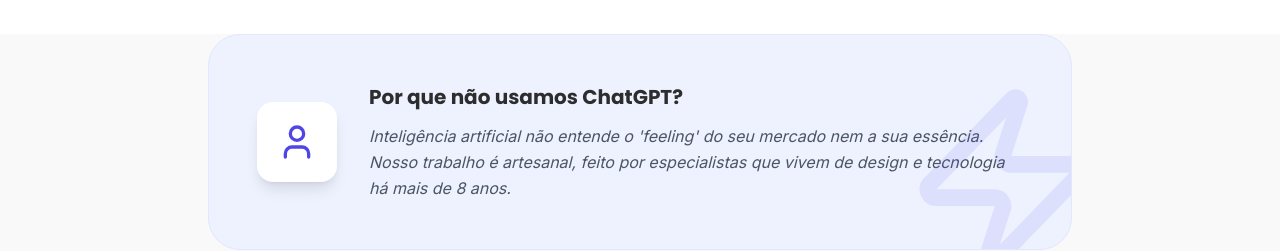
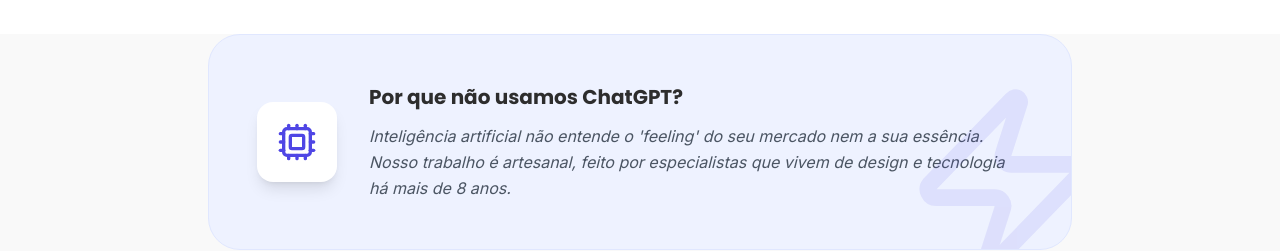
Before and after one commit to arthursl12/essentiaanaliseperfil, a React (Vite) app: page / in a window 1280 px wide. Shown: the part 4620-4871 px from the top of the page. Built offline with nearby package versions, Linux system fonts and the light colour scheme.

Commit message:
feat: Change AI icon to Cpu in AntiAIBanner section

```diff
--- a/App.tsx
+++ b/App.tsx
@@ -21,7 +21,8 @@
   Instagram,
   Target,
   Feather,
-  MessageSquareWarning
+  MessageSquareWarning,
+  Cpu
 } from 'lucide-react';
 import wppPreto from './wpp preto.png';
 import hero from './hero.jpg';
@@ -274,7 +275,7 @@
         <Zap size={200} className="text-indigo-600" />
       </div>
       <div className="w-20 h-20 bg-white rounded-2xl shadow-lg flex items-center justify-center text-indigo-600 shrink-0">
-        <User size={40} />
+        <Cpu size={40} />
       </div>
       <div>
         <h3 className="text-xl font-bold text-[#2D2D2D] mb-3">Por que não usamos ChatGPT?</h3>
```
